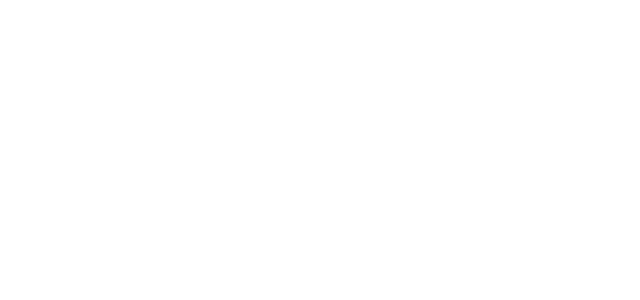
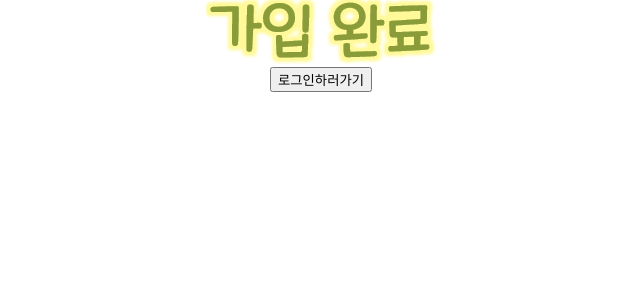
Before and after one commit to Silver-Fish/e-eum, a React (Create React App) app in the folder frontend/: page /userRegisterSuccess in a window 1280 px wide. Shown: the top 300 px of the page, without its empty margins (319-959 px from the left). Built offline with nearby package versions, Linux system fonts and the light colour scheme.

Commit message:
feat / front / 가입완료 / S04P22B104-60

```diff
--- a/frontend/src/App.js
+++ b/frontend/src/App.js
@@ -2,7 +2,7 @@
 import {
   Category , Login, UserRegister,
   MyPage, Main, Confirm,UserUpdate,
-  UserDelete,FindPassword
+  UserDelete,FindPassword ,UserRegisterSuccess
 } from './pages';
 
 import './App.css';
@@ -19,6 +19,7 @@
       <Route path="/userUpdate" component={ UserUpdate } />
       <Route path="/userDelete" component={ UserDelete } />
       <Route path="/findPassword" component={ FindPassword } />
+      <Route path="/userRegisterSuccess" component={ UserRegisterSuccess } />
     </div>
   )
 }
--- /dev/null
+++ b/frontend/src/pages/UserRegisterSuccess/index.js
@@ -0,0 +1,19 @@
+import React from 'react';
+import { useHistory } from "react-router-dom";
+
+const UserRegisterSuccess = () => {
+
+    const history = useHistory();
+    const goLogin = () =>{
+        history.push('./login')
+    }
+
+    return (
+        <div>
+            <img src = "/images/userRegisterSuccess.PNG"  alt = "사진입니다."/><br/>
+            <button onClick={goLogin}>로그인하러가기</button>
+        </div>
+    );
+};
+
+export default UserRegisterSuccess;
--- a/frontend/src/pages/index.js
+++ b/frontend/src/pages/index.js
@@ -7,3 +7,4 @@
 export { default as UserUpdate } from "./UserUpdate"
 export { default as UserDelete } from "./UserDelete"
 export { default as FindPassword } from "./FindPassword"
+export { default as UserRegisterSuccess} from "./UserRegisterSuccess"
```
Also changed, not shown: frontend/public/images/userRegisterSuccess.PNG (added).
